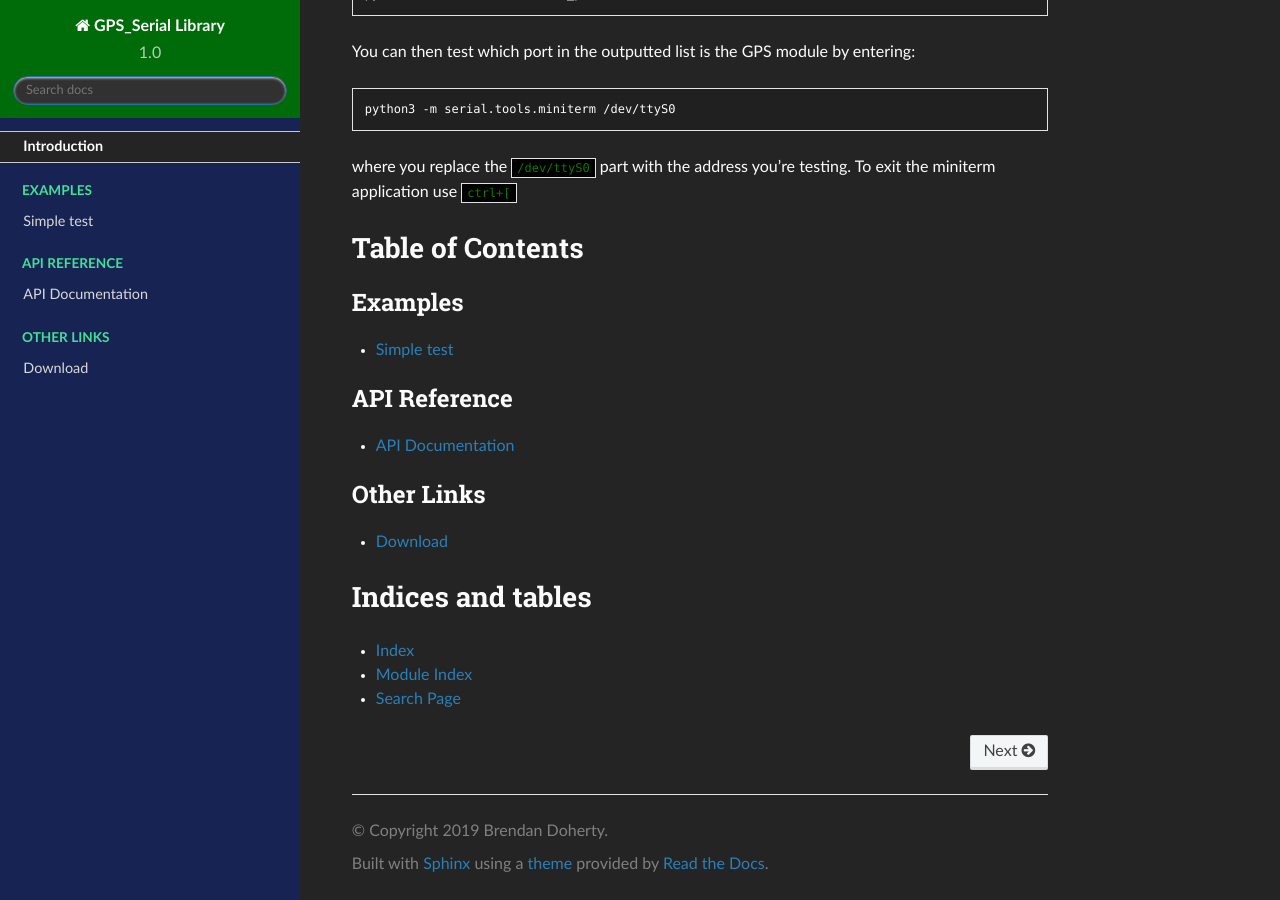
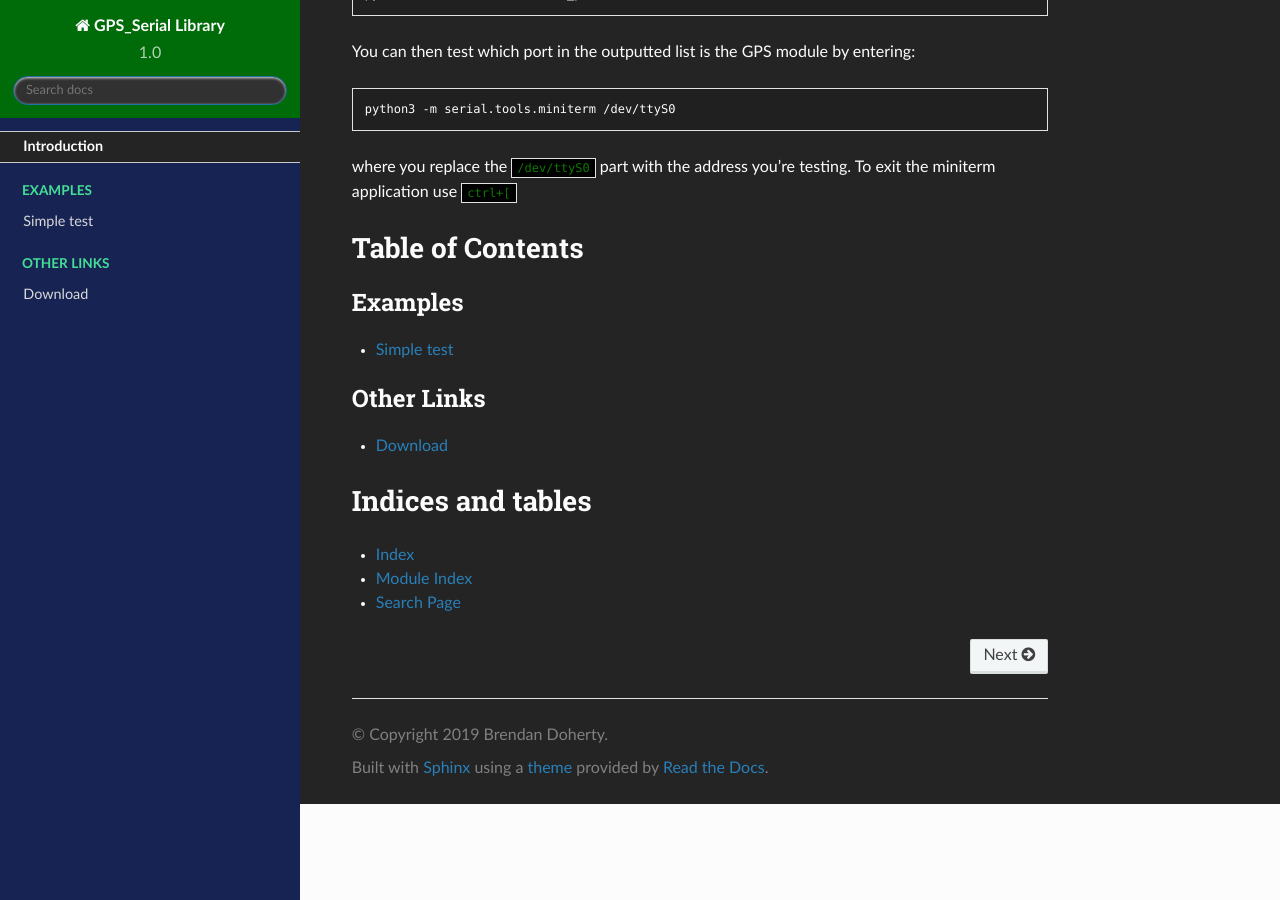
Before and after one commit to DVC-Viking-Robotics/GPS_Serial, a Sphinx documentation site: the page built from docs/index.rst, in a window 1280 px wide and 900 px high, scrolled down 980 px. Built offline with Sphinx 7.4.7 and the Read the Docs theme 2.0.0, drawn with Linux system fonts in a browser that asks for light colours.

Commit message:
lets try that again...

```diff
--- a/docs/api.rst
+++ b/docs/api.rst
@@ -4,8 +4,5 @@
 .. If your library file(s) are nested in a directory (e.g. /adafruit_foo/foo.py)
 .. use this format as the module name: "adafruit_foo.foo"
 
-API Documentation
-==================
-
-.. automodule:: gps-serial
+.. automodule:: gps_serial
     :members:
```
